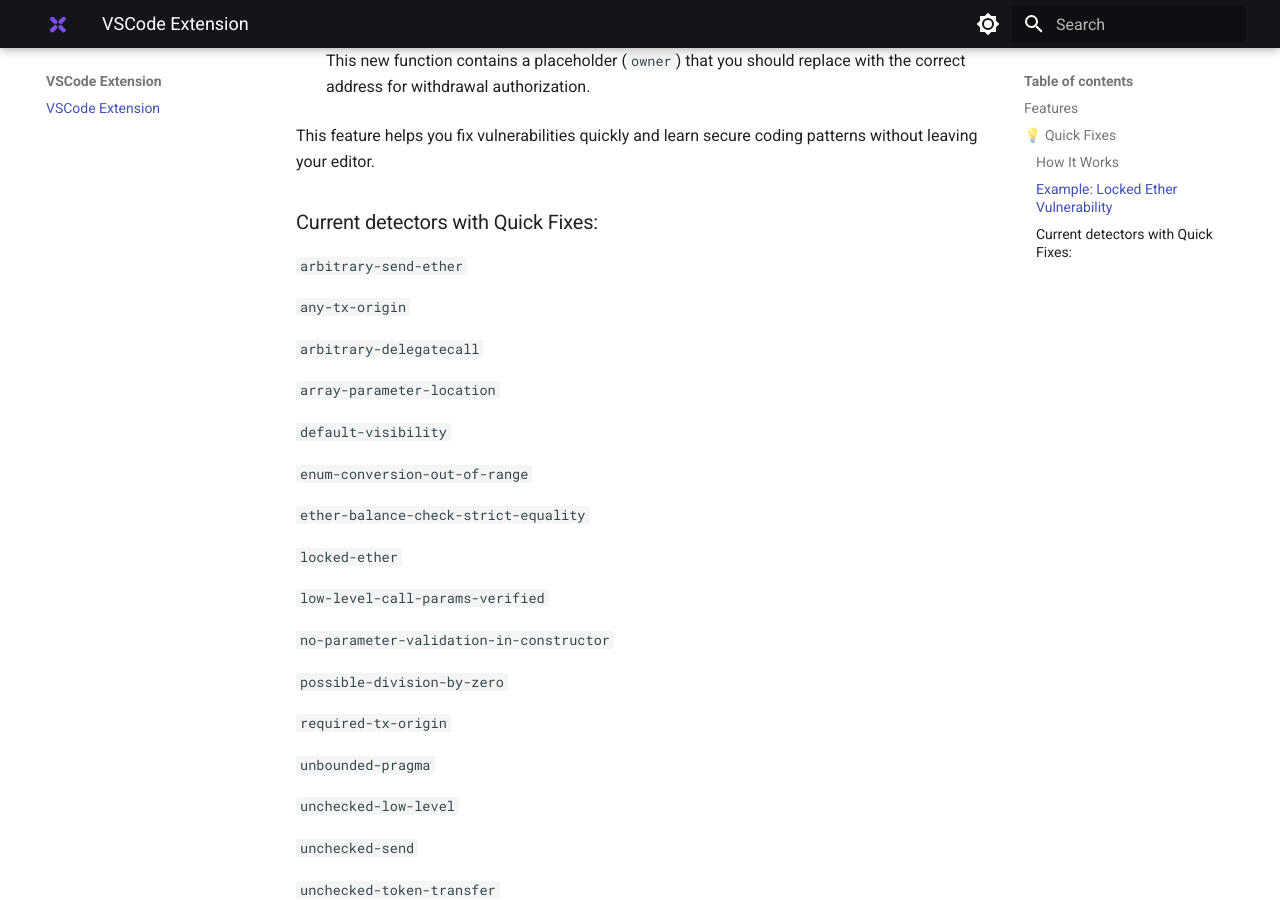
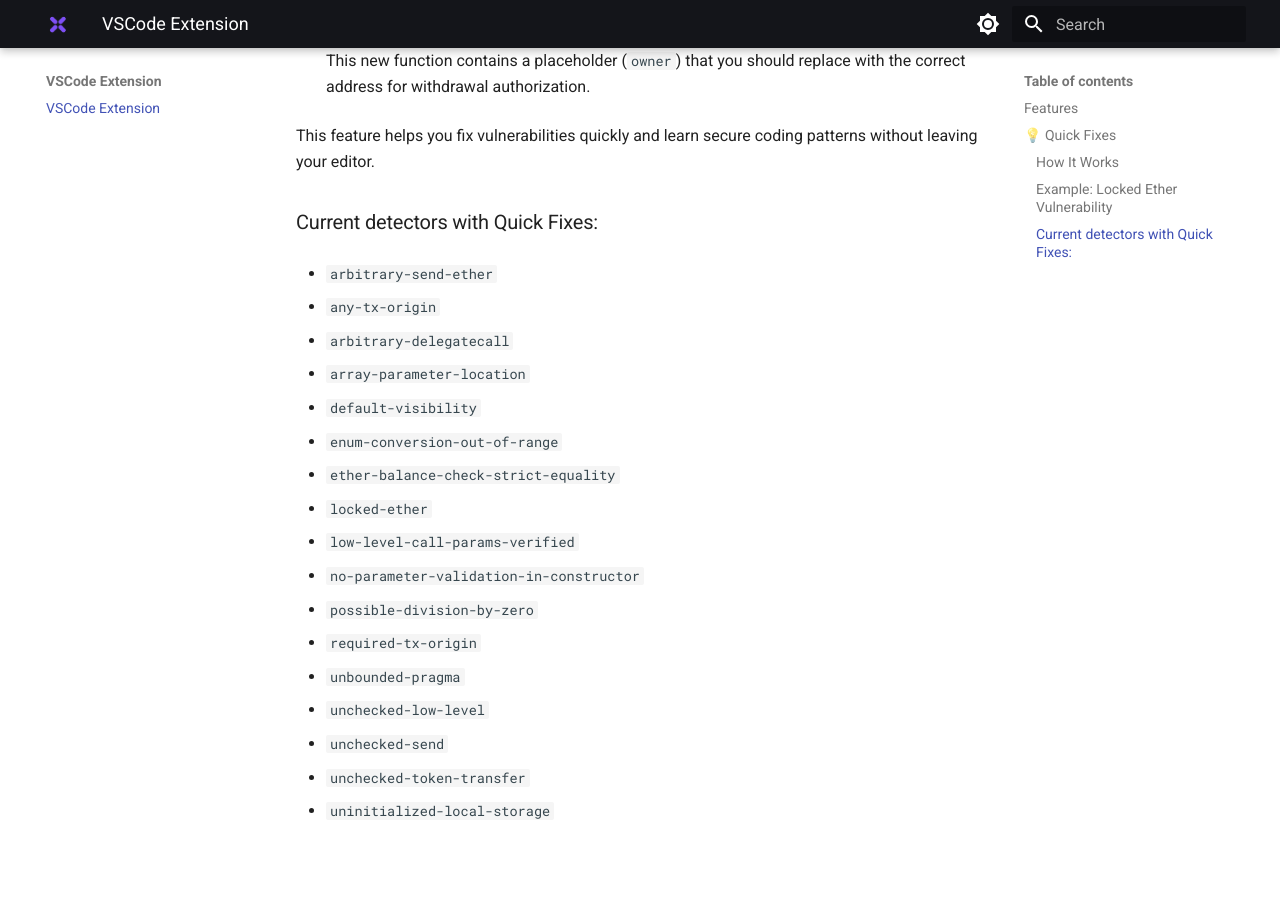
Before and after one commit to olympix/olympix.github.io, an MkDocs documentation site: the page built from docs/VSCode Extension/index.md, in a window 1280 px wide and 900 px high, scrolled down 1238 px. Built offline with MkDocs 1.6.1 and Material for MkDocs 9.7.7, drawn with Linux system fonts in a browser that asks for light colours; after the commit the page ends 2094 px from its top, so only the background shows below that.

Commit message:
fix: bullets are back

```diff
--- a/docs/VSCode Extension/index.md
+++ b/docs/VSCode Extension/index.md
@@ -43,36 +43,36 @@
 
 ### Current detectors with Quick Fixes:
 
-`arbitrary-send-ether`
+- `arbitrary-send-ether`
 
-`any-tx-origin`
+- `any-tx-origin`
 
-`arbitrary-delegatecall`
+- `arbitrary-delegatecall`
 
-`array-parameter-location`
+- `array-parameter-location`
 
-`default-visibility`
+- `default-visibility`
 
-`enum-conversion-out-of-range`
+- `enum-conversion-out-of-range`
 
-`ether-balance-check-strict-equality`
+- `ether-balance-check-strict-equality`
 
-`locked-ether`
+- `locked-ether`
 
-`low-level-call-params-verified`
+- `low-level-call-params-verified`
 
-`no-parameter-validation-in-constructor`
+- `no-parameter-validation-in-constructor`
 
-`possible-division-by-zero`
+- `possible-division-by-zero`
 
-`required-tx-origin`
+- `required-tx-origin`
 
-`unbounded-pragma`
+- `unbounded-pragma`
 
-`unchecked-low-level`
+- `unchecked-low-level`
 
-`unchecked-send`
+- `unchecked-send`
 
-`unchecked-token-transfer`
+- `unchecked-token-transfer`
 
-`uninitialized-local-storage`
+- `uninitialized-local-storage`
```
